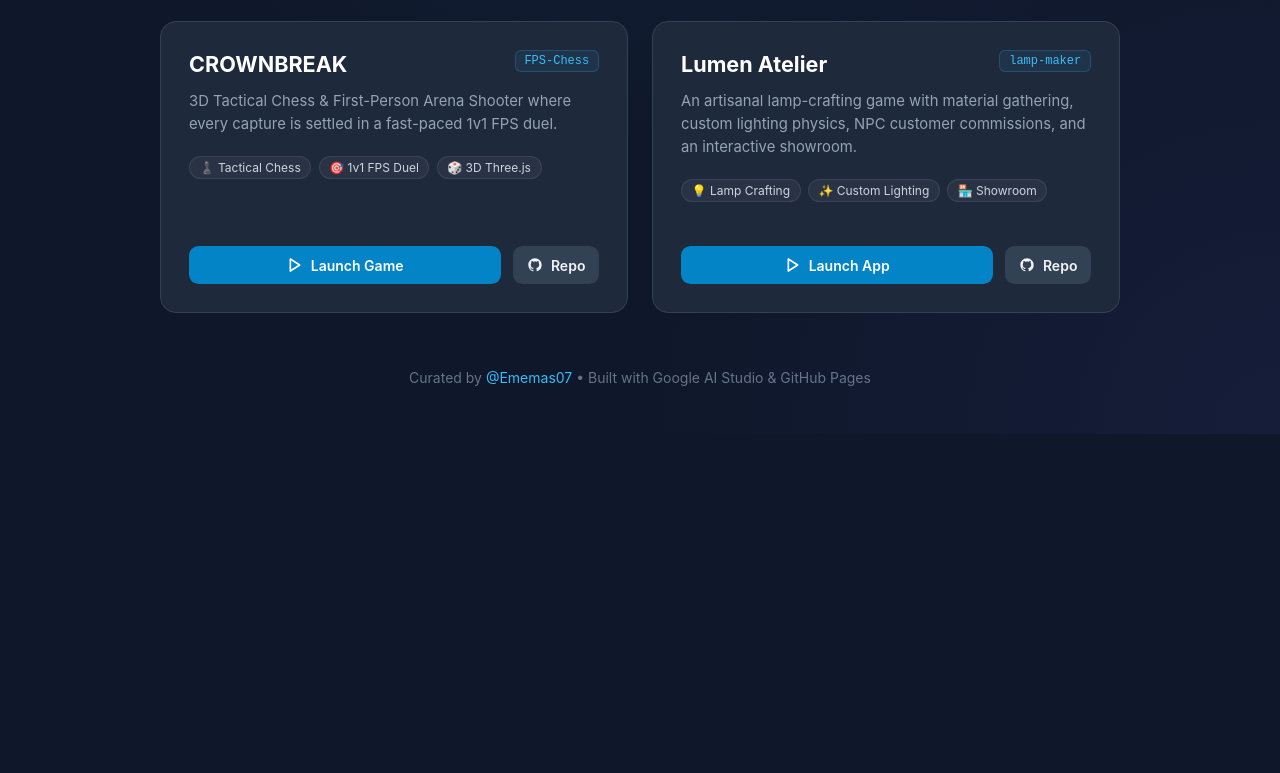
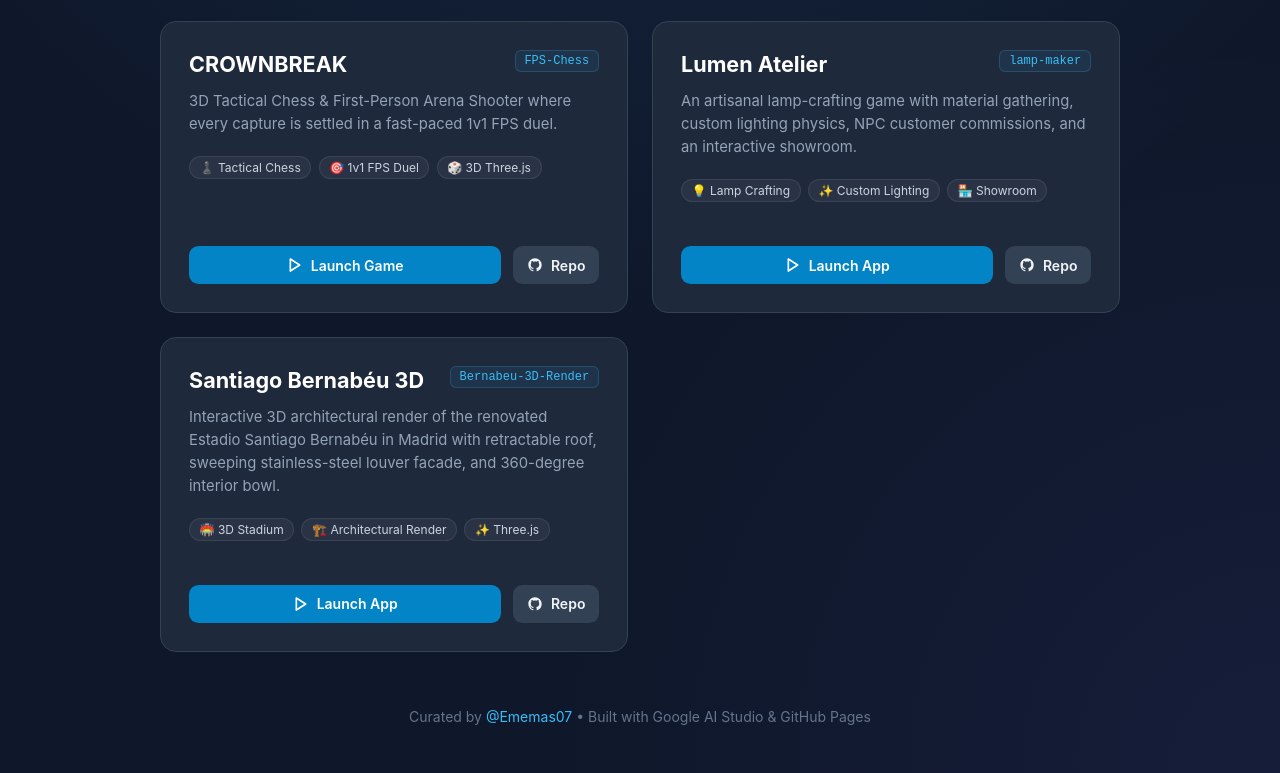
Before and after one commit to Ememas07/AI-Studio-Hub, a plain HTML site: page index.html in a window 1280 px wide. Shown: the part 551-1324 px from the top of the page. Before the commit the page ends 985 px from the top, so only its background shows below. Drawn offline with Linux system fonts and the light colour scheme.

Commit message:
Add Santiago Bernabéu 3D to Hub

```diff
--- a/index.html
+++ b/index.html
@@ -369,6 +369,36 @@
         </a>
       </div>
     </article>
+
+    <!-- Project 5: Bernabeu 3D Render -->
+    <article class="card">
+      <div class="card-top">
+        <div class="card-header">
+          <h2>Santiago Bernabéu 3D</h2>
+          <span class="repo-pill">Bernabeu-3D-Render</span>
+        </div>
+        <p>Interactive 3D architectural render of the renovated Estadio Santiago Bernabéu in Madrid with retractable roof, sweeping stainless-steel louver facade, and 360-degree interior bowl.</p>
+        <div class="tags">
+          <span class="tag">🏟️ 3D Stadium</span>
+          <span class="tag">🏗️ Architectural Render</span>
+          <span class="tag">✨ Three.js</span>
+        </div>
+      </div>
+      <div class="card-actions">
+        <a class="btn btn-primary" href="https://ememas07.github.io/Bernabeu-3D-Render/" target="_blank" rel="noopener noreferrer">
+          <svg viewBox="0 0 24 24" fill="none" stroke="currentColor" stroke-width="2.5" stroke-linecap="round" stroke-linejoin="round">
+            <polygon points="5 3 19 12 5 21 5 3"></polygon>
+          </svg>
+          Launch App
+        </a>
+        <a class="btn btn-secondary" href="https://github.com/Ememas07/Bernabeu-3D-Render" target="_blank" rel="noopener noreferrer" title="View repository on GitHub">
+          <svg viewBox="0 0 24 24" fill="currentColor">
+            <path fill-rule="evenodd" clip-rule="evenodd" d="M12 2C6.477 2 2 6.484 2 12.017c0 4.425 2.865 8.18 6.839 9.504.5.092.682-.217.682-.483 0-.237-.008-.868-.013-1.703-2.782.605-3.369-1.343-3.369-1.343-.454-1.158-1.11-1.466-1.11-1.466-.908-.62.069-.608.069-.608 1.003.07 1.53 1.032 1.53 1.032.892 1.53 2.341 1.088 2.91.832.092-.647.35-1.088.636-1.338-2.22-.253-4.555-1.113-4.555-4.951 0-1.093.39-1.988 1.029-2.688-.103-.253-.446-1.272.098-2.65 0 0 .84-.27 2.75 1.026A9.564 9.564 0 0112 6.844c.85.004 1.705.115 2.504.337 1.909-1.296 2.747-1.027 2.747-1.027.546 1.379.202 2.398.1 2.651.64.7 1.028 1.595 1.028 2.688 0 3.848-2.339 4.695-4.566 4.943.359.309.678.92.678 1.855 0 1.338-.012 2.419-.012 2.747 0 .268.18.58.688.482A10.019 10.019 0 0022 12.017C22 6.484 17.522 2 12 2z"></path>
+          </svg>
+          Repo
+        </a>
+      </div>
+    </article>
   </main>
 
   <footer>
```
